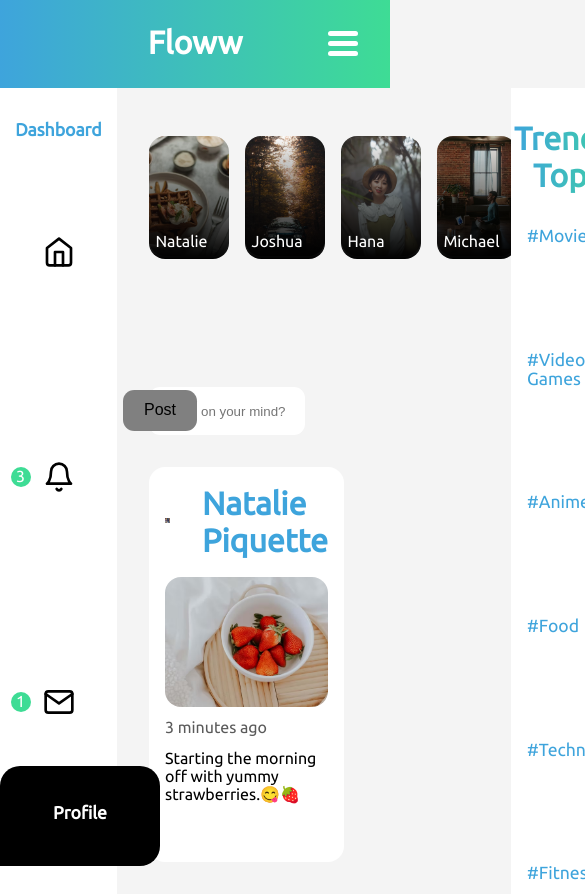
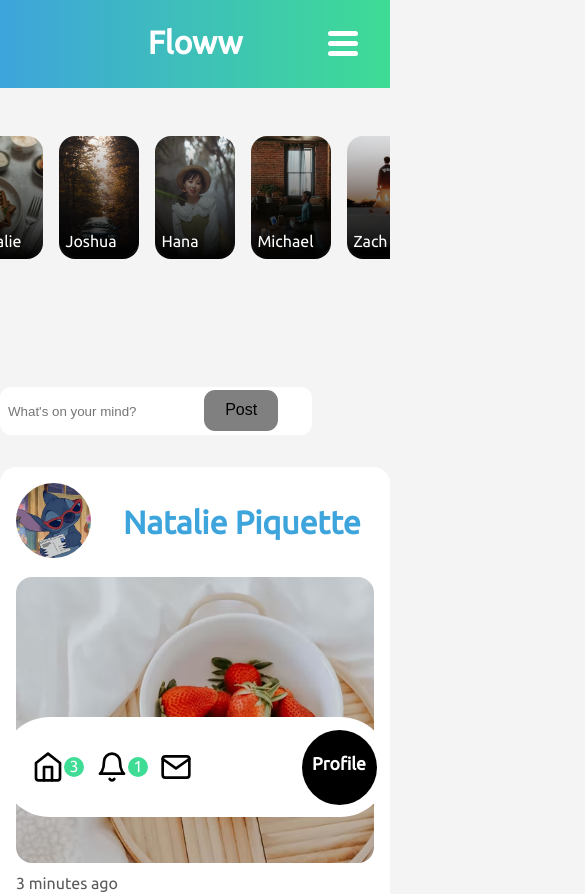
Before and after one commit to Zabzx/Floww-remake, a React (Create React App) app: page /home in a window 390 px wide. Shown: the top 894 px of the page, 585 px wide, since content can reach past the window. Built offline with nearby package versions, Linux system fonts and the light colour scheme.

Commit message:
mobile UI adjustments

```diff
--- a/src/components/Pages/Home/Home.css
+++ b/src/components/Pages/Home/Home.css
@@ -225,3 +225,51 @@ body {
         transform: translateX(0%);
     }
 }
+
+@media only screen and (max-width: 600px) {
+
+    /* Post Mobile */
+    .post-form button {
+        right: 7rem;
+    }
+    .dashboard {
+        width: 100%;
+        position: fixed;
+        height: 100px;
+        bottom: 0;
+        left: 0;
+        right: 0;
+        top: 85%;
+        display: flex;
+        justify-content: space-around;
+        align-items: center;
+        gap: 6rem;
+        border-radius: 50px;
+    }
+    .dashboard h1 {
+        display: none;
+    }
+    .dashboard-options {
+        flex-direction: row;
+        gap: 2rem;
+        padding-left: 2rem;
+    }
+
+    .profile-link {
+        border-radius: 100%;
+        height: 75px;
+        width: 75px;
+    }
+
+    .main {
+        width: 100%;
+    }
+
+    /* Trending */
+    .trending {
+        transform: translateX(100%);
+    }
+    .trending-active {
+        transform: translateX(-110%);
+    }
+}
--- a/src/components/Stories/Stories.css
+++ b/src/components/Stories/Stories.css
@@ -45,3 +45,9 @@
         gap: 1rem;
     }
 }
+
+@media only screen and (max-width: 600px) {
+    .stories {
+        justify-content: center;
+    }
+}
--- a/src/index.css
+++ b/src/index.css
@@ -11,7 +11,9 @@
     padding: 0;
     box-sizing: border-box;
 }
-
+html {
+    overflow-x: hidden;
+}
 body {
     font-family: 'Ubuntu', sans-serif;
     background-color: white;
```
